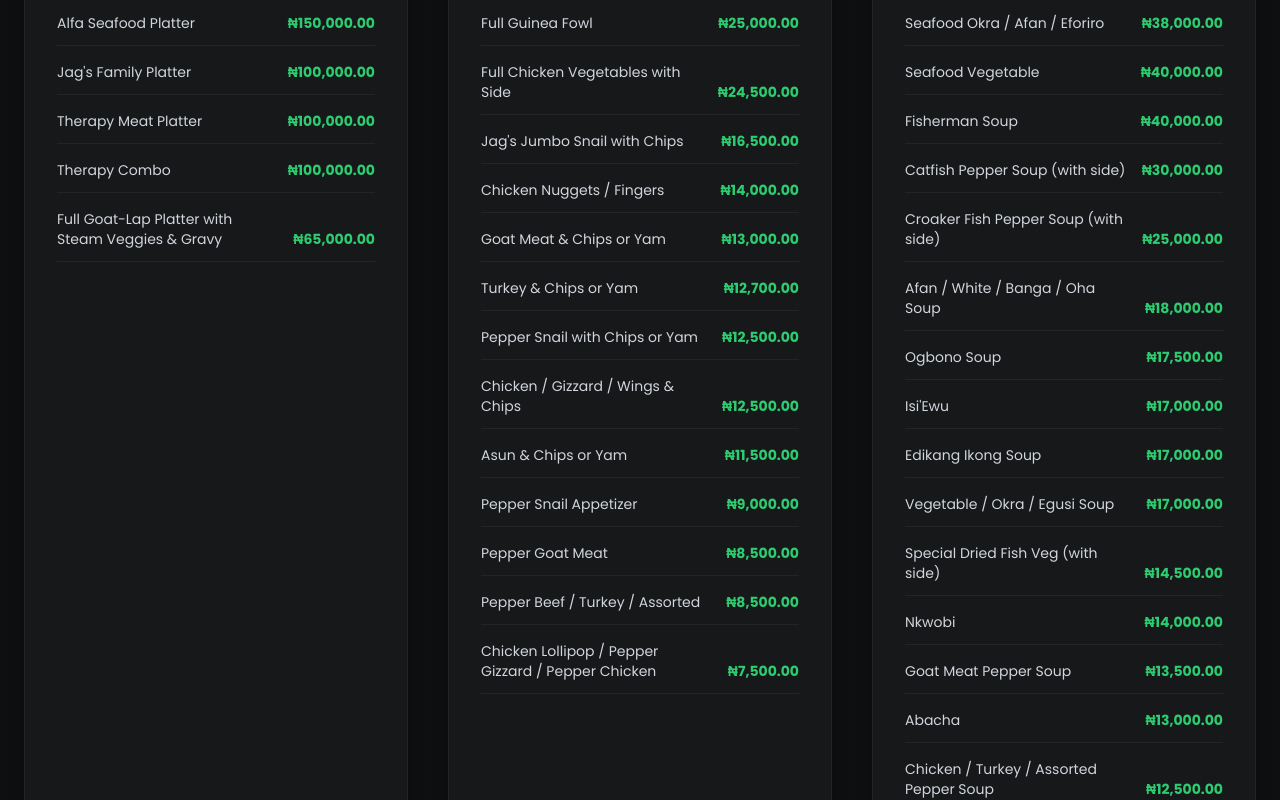
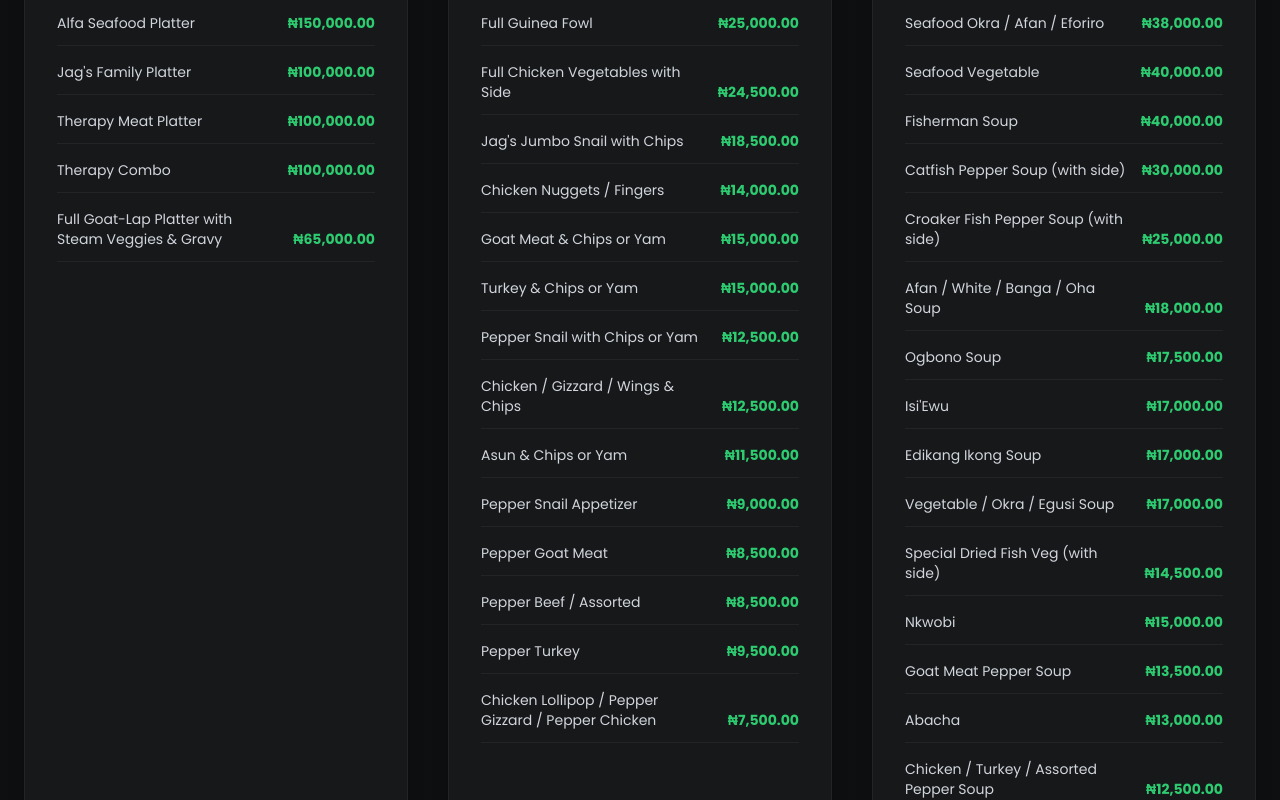
Before and after one commit to d-ndukwe/jags-therapy-website, a React (Vite) app: page /menu in a window 1280 px wide. Shown: the part 5560-6360 px from the top of the page. Built offline with nearby package versions, Linux system fonts and the light colour scheme.

Commit message:
Chore: Price adjustments

```diff
--- a/src/app/components/Menu.tsx
+++ b/src/app/components/Menu.tsx
@@ -142,11 +142,12 @@ const rawMenuData = {
     ]},
     { category: "Starters / Appetizers", items: [
       { name: "Full Guinea Fowl", price: "₦25,000.00" }, { name: "Full Chicken Vegetables with Side", price: "₦24,500.00" },
-      { name: "Jag's Jumbo Snail with Chips", price: "₦16,500.00" }, { name: "Chicken Nuggets / Fingers", price: "₦14,000.00" },
-      { name: "Goat Meat & Chips or Yam", price: "₦13,000.00" }, { name: "Turkey & Chips or Yam", price: "₦12,700.00" },
+      { name: "Jag's Jumbo Snail with Chips", price: "₦18,500.00" }, { name: "Chicken Nuggets / Fingers", price: "₦14,000.00" },
+      { name: "Goat Meat & Chips or Yam", price: "₦15,000.00" }, { name: "Turkey & Chips or Yam", price: "₦15,000.00" },
       { name: "Pepper Snail with Chips or Yam", price: "₦12,500.00" }, { name: "Chicken / Gizzard / Wings & Chips", price: "₦12,500.00" },
       { name: "Asun & Chips or Yam", price: "₦11,500.00" }, { name: "Pepper Snail Appetizer", price: "₦9,000.00" },
-      { name: "Pepper Goat Meat", price: "₦8,500.00" }, { name: "Pepper Beef / Turkey / Assorted", price: "₦8,500.00" },
+      { name: "Pepper Goat Meat", price: "₦8,500.00" }, { name: "Pepper Beef / Assorted", price: "₦8,500.00" },
+      { name: "Pepper Turkey", price: "₦9,500.00" },
       { name: "Chicken Lollipop / Pepper Gizzard / Pepper Chicken", price: "₦7,500.00" }
     ]},
     { category: "Soups & Native", items: [
@@ -155,7 +156,7 @@ const rawMenuData = {
       { name: "Afan / White / Banga / Oha Soup", price: "₦18,000.00" }, { name: "Ogbono Soup", price: "₦17,500.00" },
       { name: "Isi'Ewu", price: "₦17,000.00" }, { name: "Edikang Ikong Soup", price: "₦17,000.00" },
       { name: "Vegetable / Okra / Egusi Soup", price: "₦17,000.00" }, { name: "Special Dried Fish Veg (with side)", price: "₦14,500.00" },
-      { name: "Nkwobi", price: "₦14,000.00" }, { name: "Goat Meat Pepper Soup", price: "₦13,500.00" },
+      { name: "Nkwobi", price: "₦15,000.00" }, { name: "Goat Meat Pepper Soup", price: "₦13,500.00" },
       { name: "Abacha", price: "₦13,000.00" }, { name: "Chicken / Turkey / Assorted Pepper Soup", price: "₦12,500.00" }
     ]},
     { category: "Grilled & Suya", items: [
@@ -165,7 +166,7 @@ const rawMenuData = {
     ]},
     { category: "Rice & Pasta", items: [
       { name: "Pineapple Seafood Rice", price: "₦37,000.00" }, { name: "Seafood Rice", price: "₦34,000.00" },
-      { name: "Seafood Singapore Noodles", price: "₦33,500.00" }, { name: "Oriental Rice / Chinese Rice", price: "₦30,000.00" },
+      { name: "Seafood Singapore Noodles", price: "₦35,000.00" }, { name: "Oriental Rice / Chinese Rice", price: "₦30,000.00" },
       { name: "Jambalaya Rice", price: "₦28,000.00" }, { name: "Pasta Alfredo / Normal Singapore Noodles", price: "₦18,000.00" },
       { name: "Ofada Rice / Basmatic Rice (with meat)", price: "₦17,000.00" }, { name: "Native Rice (with meat)", price: "₦16,500.00" },
       { name: "Spaghetti Bolognese", price: "₦15,000.00" }, { name: "Coconut Rice (with meat)", price: "₦15,000.00" },
```
